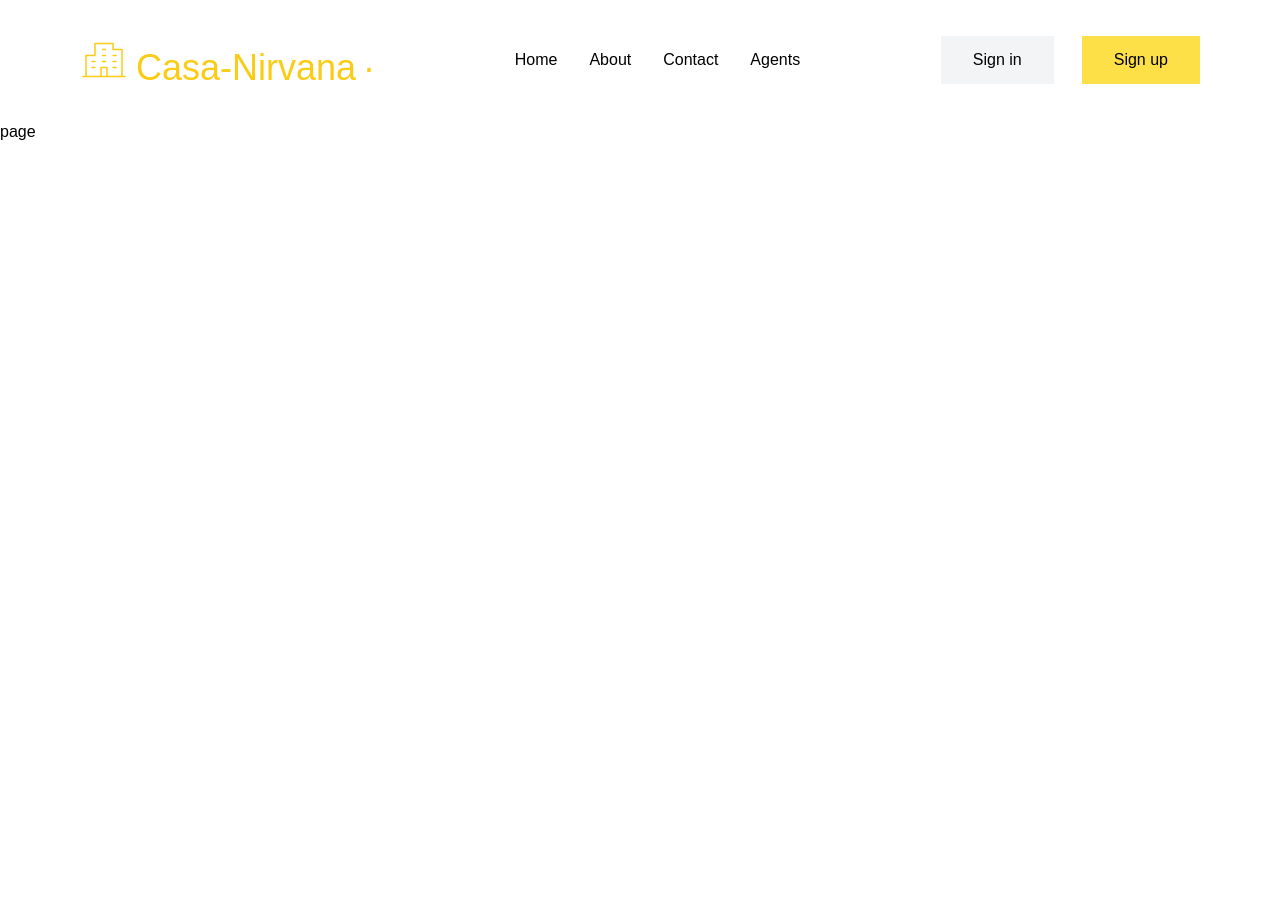
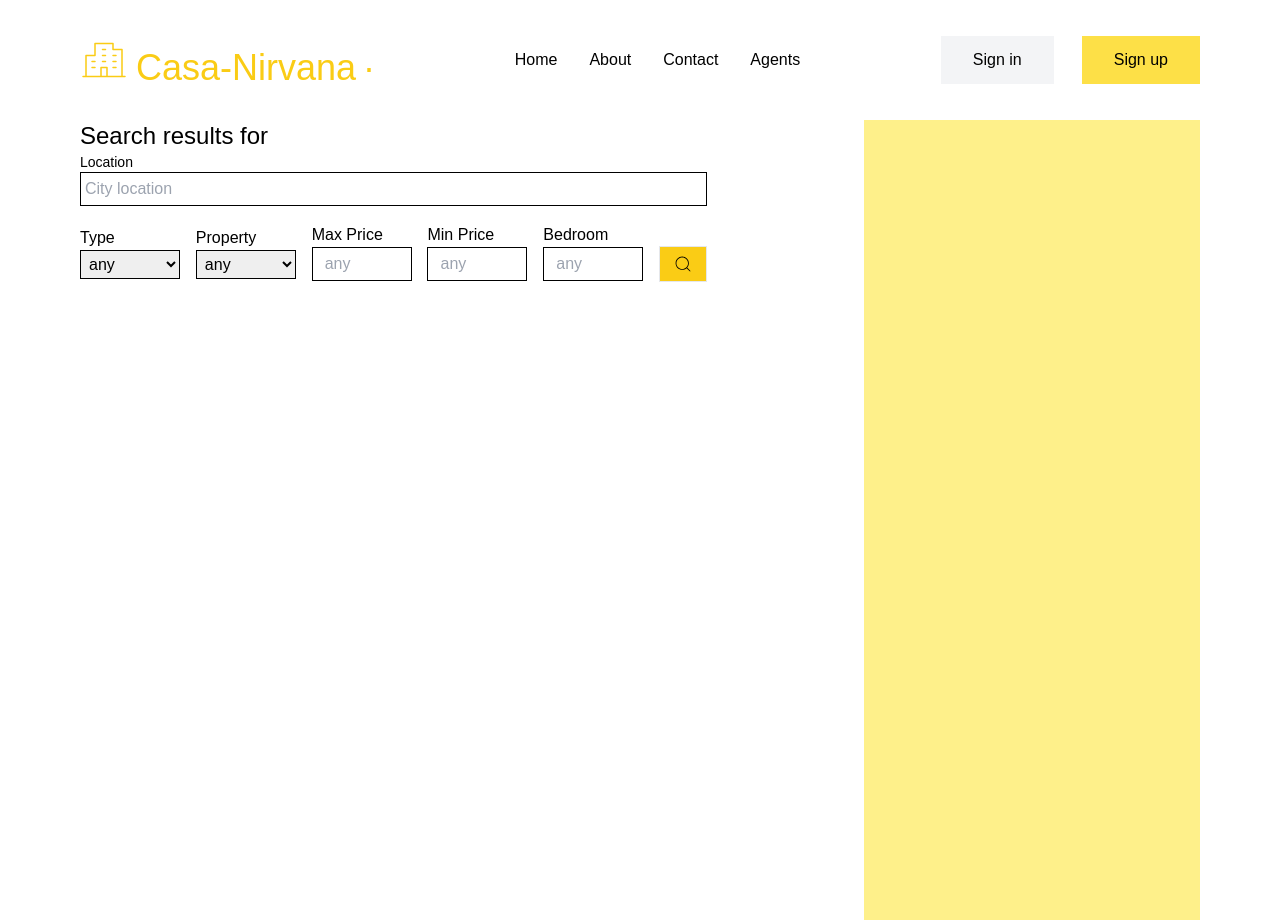
Before and after one commit to chibokaxavier/casa-nirvana, a Next.js app: page /list in a window 1280 px wide. Before the commit the page ends 800 px from the top, so only its background shows below. Built offline with nearby package versions, Linux system fonts and the light colour scheme; a web font is replaced by a local one.

Commit message:
filter component compleete

```diff
--- a/app/list/page.tsx
+++ b/app/list/page.tsx
@@ -1,9 +1,16 @@
-import React from 'react'
+import Filter from "@/components/Filter";
+import React from "react";
 
 const page = () => {
   return (
-    <div>page</div>
-  )
-}
+    <div className="flex sm:max-w-[738px] md:max-w-[1024px] lg:max-w-[1366px]  h-[100vh]  lg:mx-20    mx-10">
+      <div className="w-[70%] ">
+        <h2 className="text-2xl">Search results for </h2>
+        <Filter />
+      </div>
+      <div className="w-[30%] bg-yellow-200"></div>
+    </div>
+  );
+};
 
-export default page
+export default page;
--- /dev/null
+++ b/components/Filter.tsx
@@ -0,0 +1,67 @@
+import React from "react";
+import { CiSearch } from "react-icons/ci";
+
+const Filter = () => {
+  return (
+    <div>
+      <div className="flex flex-col">
+        <label htmlFor="" className="text-sm">
+          Location
+        </label>
+        <input
+          type="text"
+          placeholder="City location"
+          className="w-[80%] border border-black focus:outline-none p-1"
+        />
+      </div>
+      <div className="flex mt-4 justify-between items-center w-[80%]">
+        <div className="flex flex-col">
+          <label htmlFor="">Type</label>{" "}
+          <select name="" id="" className="border border-black w-[100px] p-1">
+            <option value="">any</option>
+            <option value="buy">Buy</option>
+            <option value="rent">Rent</option>
+          </select>
+        </div>{" "}
+        <div className="flex flex-col">
+          <label htmlFor="">Property</label>{" "}
+          <select name="" id="" className="border border-black w-[100px] p-1">
+            <option value="">any</option>
+            <option value="house">House</option>
+            <option value="condo">Condo</option>{" "}
+            <option value="land">Land</option>
+          </select>
+        </div>{" "}
+        <div className="flex flex-col">
+          <label htmlFor="">Max Price</label>{" "}
+          <input
+            type="text"
+            placeholder="any"
+            className="w-[100px] border border-black focus:outline-none px-3 py-1"
+          />
+        </div>{" "}
+        <div className="flex flex-col">
+          <label htmlFor="">Min Price</label>{" "}
+          <input
+            type="text"
+            placeholder="any"
+            className="w-[100px] border border-black focus:outline-none px-3 py-1"
+          />
+        </div>
+        <div className="flex flex-col">
+          <label htmlFor="">Bedroom</label>{" "}
+          <input
+            type="text"
+            placeholder="any"
+            className="w-[100px] border border-black focus:outline-none px-3 py-1"
+          />
+        </div>
+        <div className="  flex justify-center items-center border mt-6 h-9 w-12 bg-yellow-400 cursor-pointer ">
+          <CiSearch className="text-xl" />
+        </div>
+      </div>
+    </div>
+  );
+};
+
+export default Filter;
```
